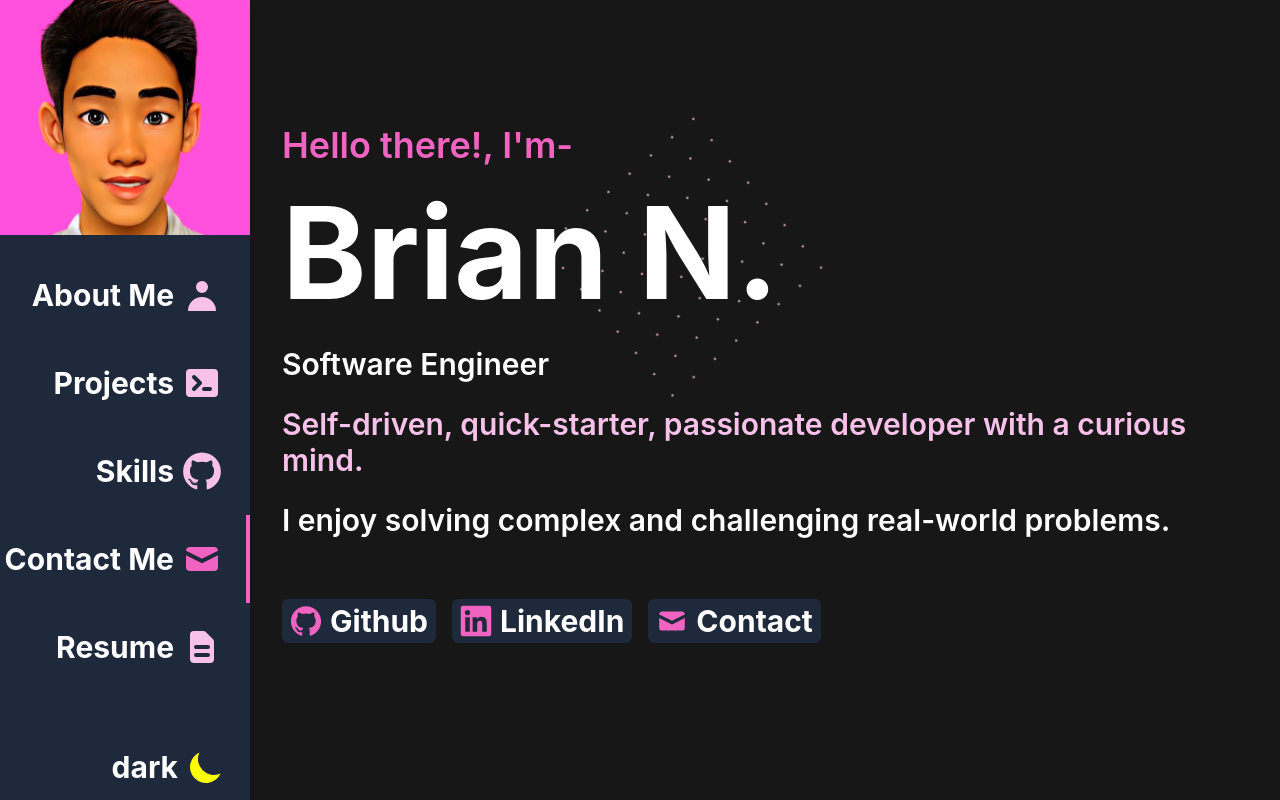
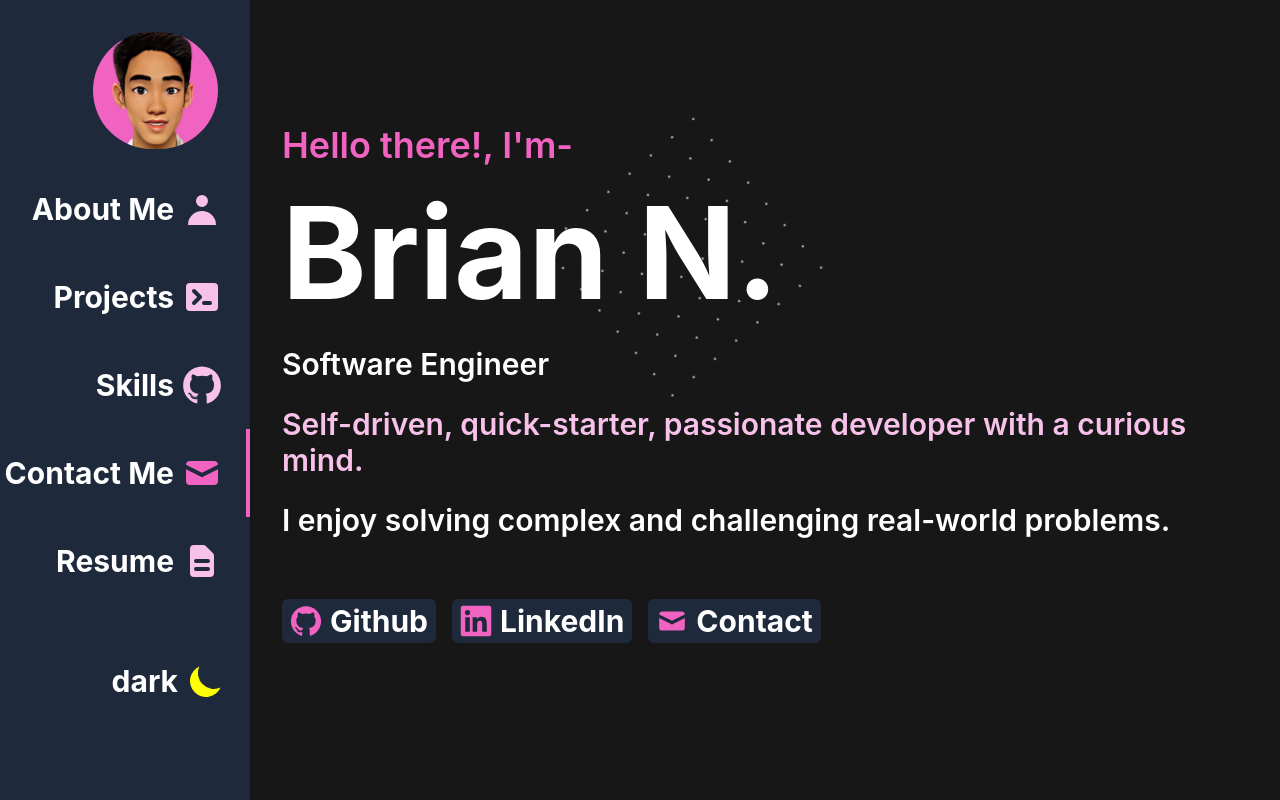
Before and after one commit to 0xBN/p_v3, a React (Create React App) app: page / in a window 1280 px wide. Built offline with nearby package versions, Linux system fonts and the light colour scheme; the HTML template or start-up script is replaced by a standard one.

Commit message:
reduce profile picture size

```diff
--- a/src/components/Header.js
+++ b/src/components/Header.js
@@ -22,7 +22,7 @@ export const Header = ({
       custom={1}
       animate={slideRight}
       className={`sticky top-0 z-30 bg-navLight shadow-sm shadow-gray-500 dark:bg-navDark dark:text-white dark:shadow-md md:relative md:max-h-screen
-      md:min-w-[250px] md:overflow-y-auto`}
+      md:min-w-[250px] md:max-w-[300px] md:overflow-y-auto`}
     >
       <NavBar
         toggleTheme={toggleTheme}
--- a/src/components/NavBar.js
+++ b/src/components/NavBar.js
@@ -22,7 +22,7 @@ export const NavBar = ({
   };
 
   return (
-    <nav className='flex flex-row-reverse justify-between md:min-w-full md:flex-col md:text-right'>
+    <nav className='flex flex-row-reverse justify-between md:min-w-full md:flex-col md:items-end md:text-right'>
       {/* MOBILE ONLY  */}
       <MenuButton toggleMenu={toggleMenu} showMenu={showMenu} />
       <MobileNameHeader
@@ -30,8 +30,9 @@ export const NavBar = ({
         setShowMenu={setShowMenu}
         setCurrentSection={setCurrentSection}
       />
-
-      <ProfilePicture darkMode={darkMode} />
+      <div className='mr-8 mt-8 hidden w-1/2 overflow-clip rounded-full md:block'>
+        <ProfilePicture darkMode={darkMode} />
+      </div>
       <Menu
         showMenu={showMenu}
         setShowMenu={setShowMenu}
```
Also changed, not shown: 11 other files (tests, documents, lock files or other folders).
